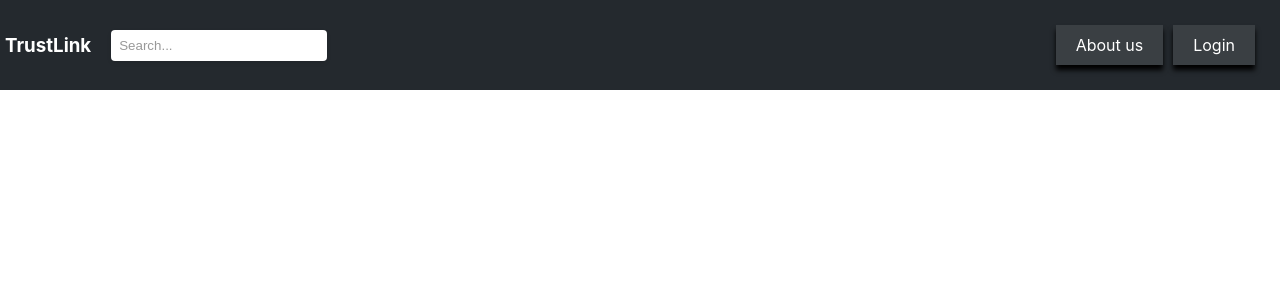
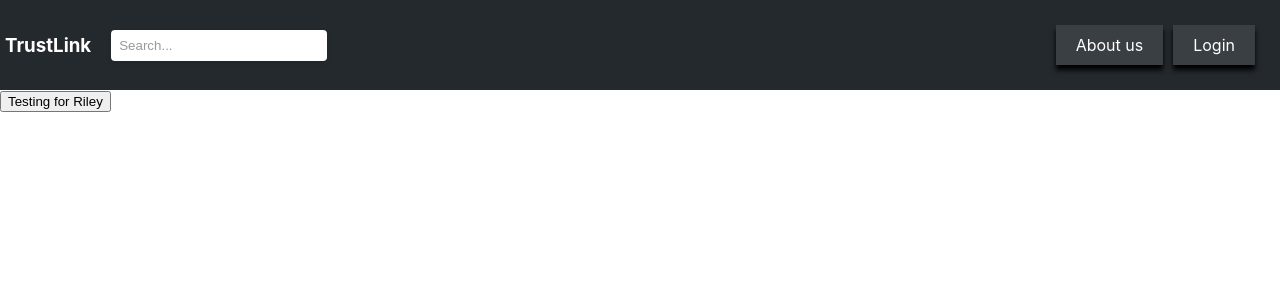
Before and after one commit to ZaneAridi1022/OlympihackMSU, a React (Create React App) app in the folder client/: page /profilepage in a window 1280 px wide. Shown: the top 300 px of the page. Built offline with nearby package versions, Linux system fonts and the light colour scheme.

Commit message:
Added profile page

```diff
--- a/client/src/App.tsx
+++ b/client/src/App.tsx
@@ -3,6 +3,7 @@ import logo from './logo.svg';
 import { Routes, Route } from "react-router-dom";
 import './App.css';
 import GithubLoginScreen from "./screens/GithubLoginScreen";
+import ProfilePage from "./screens/Profile";
 
 function App() {
   // forward the user to the github login screen (we pass in the client ID)
@@ -13,6 +14,7 @@ function App() {
     <>
       <Routes>
         <Route path="/" element={<GithubLoginScreen/>}/>
+        <Route path="/profilepage" element={<ProfilePage/>}/>
       </Routes>
     </>
   );
--- a/client/src/screens/GithubLoginScreen.tsx
+++ b/client/src/screens/GithubLoginScreen.tsx
@@ -46,11 +46,14 @@ function GithubLoginScreen() {
             console.log(data);
             setUserData(data);
         })
-}
+    }
+
+
 
     return (
         <>
             <h1>Github Login</h1>
+
             {localStorage.getItem("accessToken") ?
                 <>
                     <h1>We have the access token</h1>
--- /dev/null
+++ b/client/src/screens/Profile.tsx
@@ -0,0 +1,18 @@
+import {useEffect, useState} from 'react';
+
+
+function testingForRiley() {
+        // TODO: Test your bullshit here!
+    }
+
+function ProfilePage() {
+    return (
+        <>
+            <button onClick={testingForRiley}>
+                Testing for Riley
+            </button>
+        </>
+    )
+}
+
+export default ProfilePage;
```
